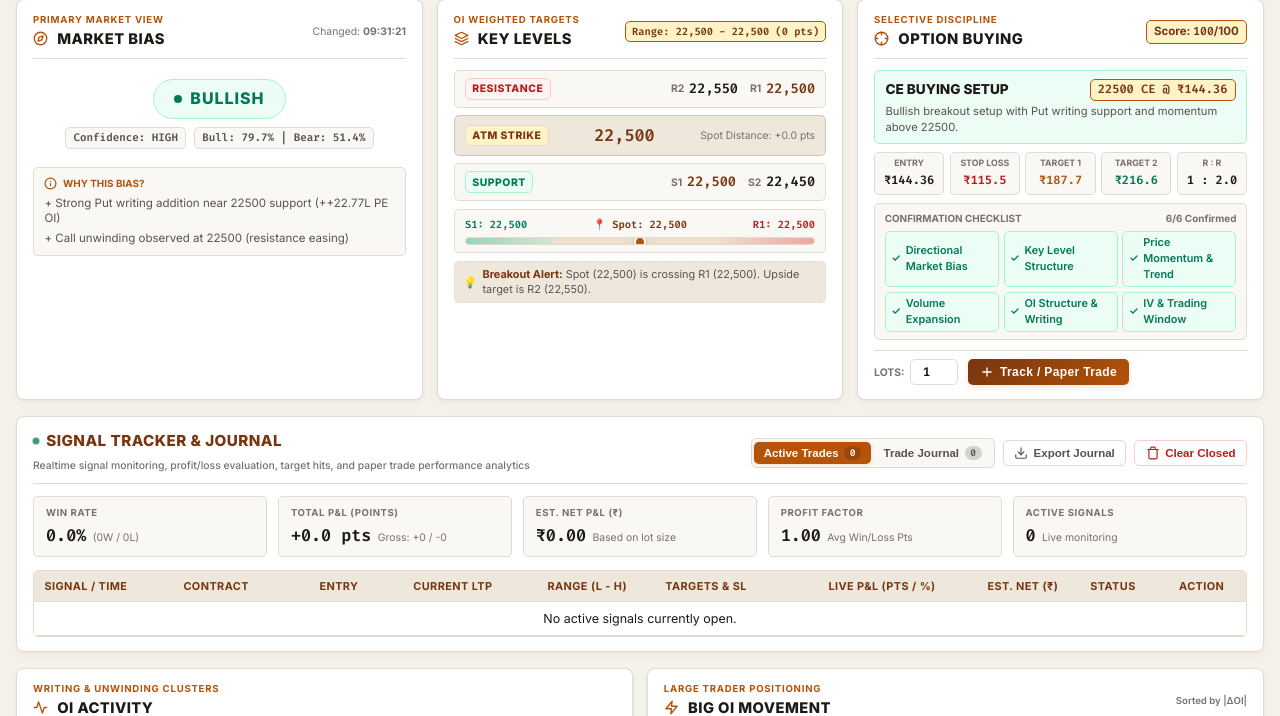
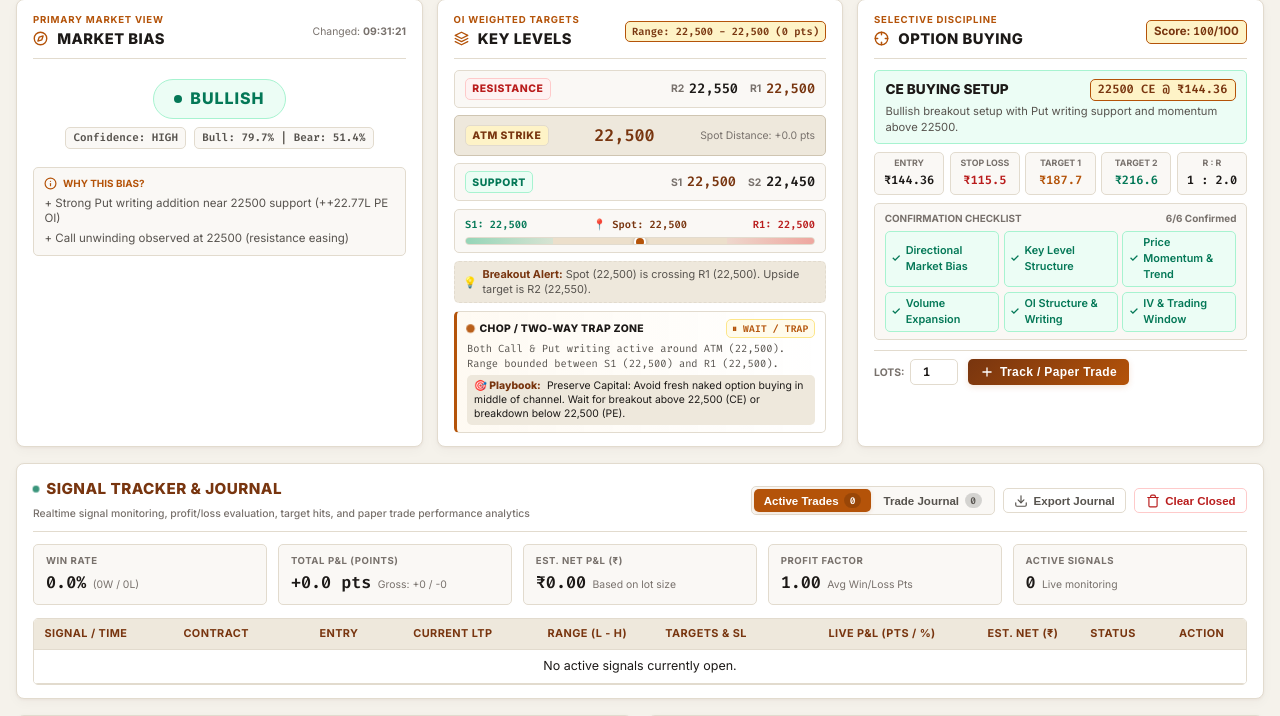
Before and after one commit to chirag1981/options-desk, a Flask app: page / in a window 1280 px wide. Shown: the part 154-870 px from the top of the page. Run offline with Flask 3, Linux system fonts and the light colour scheme; data comes from the database, SQL or seed files in the repository.

Commit message:
Implement Directional Play Correlation Radar under Key Levels card

```diff
--- a/static/css/options_desk.css
+++ b/static/css/options_desk.css
@@ -689,6 +689,119 @@ body.desk-body {
 
 .levels-summary-strip strong {
     color: var(--gold-dark);
+}
+
+/* Directional Radar Correlation Box */
+.directional-radar-box {
+    margin-top: 0.5rem;
+    background: var(--bg-surface-elevated);
+    border: 1px solid var(--border-subtle);
+    border-left: 3px solid var(--gold-primary);
+    border-radius: var(--radius-sm);
+    padding: 0.45rem 0.65rem;
+    display: flex;
+    flex-direction: column;
+    gap: 0.25rem;
+    transition: all 0.25s ease;
+}
+
+.directional-radar-box.radar-mode-pe {
+    border-left-color: var(--bearish-red);
+    background: linear-gradient(90deg, rgba(239, 68, 68, 0.05), transparent);
+}
+
+.directional-radar-box.radar-mode-ce {
+    border-left-color: var(--bullish-green);
+    background: linear-gradient(90deg, rgba(16, 185, 129, 0.05), transparent);
+}
+
+.directional-radar-box.radar-mode-wait {
+    border-left-color: var(--neutral-amber);
+    background: linear-gradient(90deg, rgba(245, 158, 11, 0.05), transparent);
+}
+
+.radar-top-row {
+    display: flex;
+    align-items: center;
+    justify-content: space-between;
+}
+
+.radar-title-group {
+    display: flex;
+    align-items: center;
+    gap: 0.35rem;
+}
+
+.radar-pulse-dot {
+    width: 7px;
+    height: 7px;
+    border-radius: 50%;
+    background: var(--gold-primary);
+    display: inline-block;
+    animation: pulseGlow 1.8s infinite ease-in-out;
+}
+
+.radar-mode-pe .radar-pulse-dot { background: var(--bearish-red); }
+.radar-mode-ce .radar-pulse-dot { background: var(--bullish-green); }
+.radar-mode-wait .radar-pulse-dot { background: var(--neutral-amber); }
+
+@keyframes pulseGlow {
+    0%, 100% { transform: scale(0.9); opacity: 0.7; }
+    50% { transform: scale(1.3); opacity: 1; }
+}
+
+.radar-head-text {
+    font-size: 0.65rem;
+    font-weight: 800;
+    letter-spacing: 0.03em;
+    color: var(--text-primary);
+}
+
+.radar-conviction-pill {
+    font-size: 0.6rem;
+    font-weight: 800;
+    padding: 0.1rem 0.35rem;
+    border-radius: var(--radius-sm);
+    letter-spacing: 0.02em;
+}
+
+.radar-mode-pe .radar-conviction-pill {
+    background: var(--bearish-surface);
+    color: var(--bearish-red);
+    border: 1px solid var(--bearish-border);
+}
+
+.radar-mode-ce .radar-conviction-pill {
+    background: var(--bullish-surface);
+    color: var(--bullish-green);
+    border: 1px solid var(--bullish-border);
+}
+
+.radar-mode-wait .radar-conviction-pill {
+    background: var(--neutral-surface);
+    color: var(--neutral-amber);
+    border: 1px solid var(--neutral-border);
+}
+
+.radar-thesis {
+    font-size: 0.65rem;
+    color: var(--text-secondary);
+    line-height: 1.35;
+}
+
+.radar-playbook {
+    font-size: 0.65rem;
+    color: var(--text-primary);
+    background: var(--bg-surface-alt);
+    border-radius: var(--radius-sm);
+    padding: 0.25rem 0.45rem;
+    line-height: 1.35;
+}
+
+.playbook-tag {
+    font-weight: 800;
+    color: var(--gold-dark);
+    margin-right: 0.2rem;
 }
 
 /* CARD 3: Option Buying & Focus (Compact) */
--- a/static/js/options_desk.js
+++ b/static/js/options_desk.js
@@ -311,6 +311,9 @@ document.addEventListener("DOMContentLoaded", () => {
             }
         }
 
+        // Directional Conviction Correlation Radar
+        updateDirectionalRadar(data);
+
         // 4. Card 3: Option Buying Focus & Execution Plan
         const optBuying = data.option_buying || data.option_focus || {};
         const tradePlan = optBuying.trade_plan || {};
@@ -387,6 +390,100 @@ document.addEventListener("DOMContentLoaded", () => {
 
         // 8. Section 4: Detailed Option Chain
         renderOptionChainTable(data.detailed_chain || [], levels.atm_strike, levels.resistance_1, levels.support_1, bias.spot_price);
+    }
+
+    /**
+     * Correlates ATM price, Key Levels (S1/R1), and Big OI Flow into pure Directional Vector
+     */
+    function updateDirectionalRadar(data) {
+        const radarBox = document.getElementById("directional-radar-box");
+        const radarHeadText = document.getElementById("radar-head-text");
+        const radarConvictionPill = document.getElementById("radar-conviction-pill");
+        const radarThesis = document.getElementById("radar-thesis");
+        const radarPlaybookText = document.getElementById("radar-playbook-text");
+
+        if (!radarBox) return;
+
+        const bias = data.market_bias || {};
+        const levels = data.key_levels || {};
+        const movements = data.big_oi_movements || [];
+        const spot = bias.spot_price || 0;
+        const atm = levels.atm_strike || 0;
+        const r1 = levels.resistance_1 || 0;
+        const r2 = levels.resistance_2 || 0;
+        const s1 = levels.support_1 || 0;
+        const s2 = levels.support_2 || 0;
+
+        let ceAdds = 0;
+        let peAdds = 0;
+        movements.forEach((m) => {
+            const chg = m.change_oi || 0;
+            if (m.side === "CE" || (m.activity && m.activity.includes("CALL"))) {
+                if (chg > 0) ceAdds += chg;
+            } else {
+                if (chg > 0) peAdds += chg;
+            }
+        });
+
+        const isCeHeavy = ceAdds > (peAdds * 1.25);
+        const isPeHeavy = peAdds > (ceAdds * 1.25);
+        const isBelowAtm = spot < atm;
+        const isAboveAtm = spot > atm;
+        const distToR1 = r1 > 0 ? (r1 - spot) : 999;
+        const distToS1 = s1 > 0 ? (spot - s1) : 999;
+
+        let mode = "WAIT";
+        let convictionPct = 50;
+        let head = "CHOP / TWO-WAY TRAP ZONE";
+        let thesis = "";
+        let playbook = "";
+
+        // BEARISH DIRECTIONAL CORRELATION (PE PLAY)
+        if ((isCeHeavy || bias.bias === "BEARISH") && isBelowAtm) {
+            mode = "PE";
+            convictionPct = Math.min(95, Math.max(65, Math.round(bias.bearish_score || 78)));
+            head = `BEARISH VECTOR (${convictionPct}% Conviction)`;
+
+            const ceRatio = peAdds > 0 ? (ceAdds / peAdds).toFixed(1) : "Heavy";
+            thesis = `Institutional Call Writing (${ceRatio}x vs Put Support) capping upside. Spot (${formatIndianNumber(spot)}) pinned below ATM (${formatIndianNumber(atm)}).`;
+
+            if (distToS1 <= (atm * 0.003)) {
+                playbook = `Breakdown Zone: Spot testing S1 (${formatIndianNumber(s1)}). Clean break below ${formatIndianNumber(s1)} opens fast slide to S2 (${formatIndianNumber(s2)}). Invalidation: Reclaiming ATM (${formatIndianNumber(atm)}).`;
+            } else {
+                playbook = `Sell-on-Rise: Rallies towards ${formatIndianNumber(atm)} or ${formatIndianNumber(r1)} face heavy institutional supply. Downside target: ${formatIndianNumber(s1)}.`;
+            }
+        }
+        // BULLISH DIRECTIONAL CORRELATION (CE PLAY)
+        else if ((isPeHeavy || bias.bias === "BULLISH") && isAboveAtm) {
+            mode = "CE";
+            convictionPct = Math.min(95, Math.max(65, Math.round(bias.bullish_score || 78)));
+            head = `BULLISH VECTOR (${convictionPct}% Conviction)`;
+
+            const peRatio = ceAdds > 0 ? (peAdds / ceAdds).toFixed(1) : "Heavy";
+            thesis = `Institutional Put Writing (${peRatio}x vs Call Resistance) building strong floor. Spot (${formatIndianNumber(spot)}) holding above ATM (${formatIndianNumber(atm)}).`;
+
+            if (distToR1 <= (atm * 0.003)) {
+                playbook = `Breakout Zone: Spot testing R1 (${formatIndianNumber(r1)}). Clean break above ${formatIndianNumber(r1)} opens squeeze to R2 (${formatIndianNumber(r2)}). Invalidation: Falling below ATM (${formatIndianNumber(atm)}).`;
+            } else {
+                playbook = `Buy-on-Dip: Pullbacks towards ${formatIndianNumber(atm)} or ${formatIndianNumber(s1)} offer support. Upside target: ${formatIndianNumber(r1)}.`;
+            }
+        }
+        // NEUTRAL / CONSOLIDATION CHOP
+        else {
+            mode = "WAIT";
+            convictionPct = 50;
+            head = `CHOP / TWO-WAY TRAP ZONE`;
+            thesis = `Both Call & Put writing active around ATM (${formatIndianNumber(atm)}). Range bounded between S1 (${formatIndianNumber(s1)}) and R1 (${formatIndianNumber(r1)}).`;
+            playbook = `Preserve Capital: Avoid fresh naked option buying in middle of channel. Wait for breakout above ${formatIndianNumber(r1)} (CE) or breakdown below ${formatIndianNumber(s1)} (PE).`;
+        }
+
+        radarBox.className = `directional-radar-box radar-mode-${mode.toLowerCase()}`;
+        if (radarHeadText) radarHeadText.textContent = head;
+        if (radarConvictionPill) {
+            radarConvictionPill.textContent = mode === "PE" ? "⚡ PURE PE PLAY" : (mode === "CE" ? "⚡ PURE CE PLAY" : "⏸ WAIT / TRAP");
+        }
+        if (radarThesis) radarThesis.textContent = thesis;
+        if (radarPlaybookText) radarPlaybookText.textContent = playbook;
     }
 
     /**
--- a/templates/options_desk.html
+++ b/templates/options_desk.html
@@ -160,6 +160,24 @@
             <div class="levels-summary-strip" id="levels-summary-strip">
                 <span class="summary-icon">💡</span>
                 <span id="levels-summary-text">Evaluating key level breakout & support zones...</span>
+            </div>
+
+            <!-- Directional Play Correlation Radar -->
+            <div class="directional-radar-box" id="directional-radar-box">
+                <div class="radar-top-row">
+                    <div class="radar-title-group">
+                        <span class="radar-pulse-dot" id="radar-pulse-dot"></span>
+                        <strong class="radar-head-text" id="radar-head-text">DIRECTIONAL RADAR: ANALYZING FLOW...</strong>
+                    </div>
+                    <span class="radar-conviction-pill font-mono" id="radar-conviction-pill">--</span>
+                </div>
+                <div class="radar-thesis font-mono" id="radar-thesis">
+                    Correlating ATM position, Key Levels, and institutional Big OI movements...
+                </div>
+                <div class="radar-playbook" id="radar-playbook">
+                    <span class="playbook-tag">🎯 Playbook:</span>
+                    <span id="radar-playbook-text">Awaiting boundary confirmation.</span>
+                </div>
             </div>
         </article>
 
```
